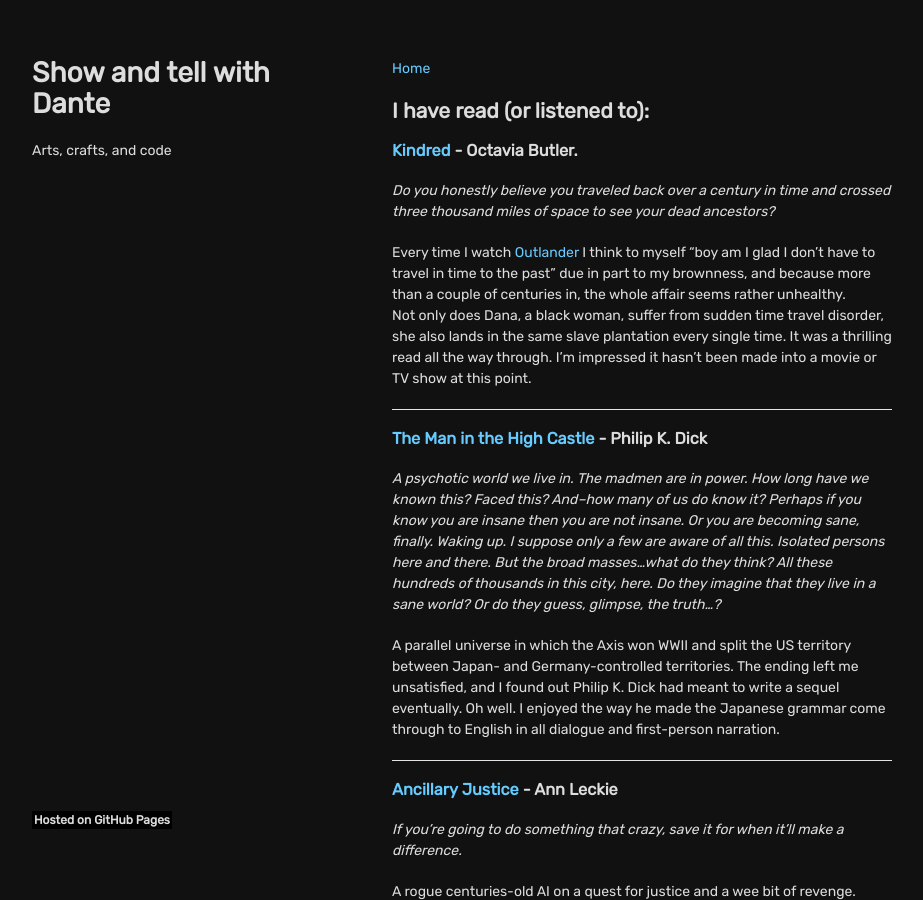
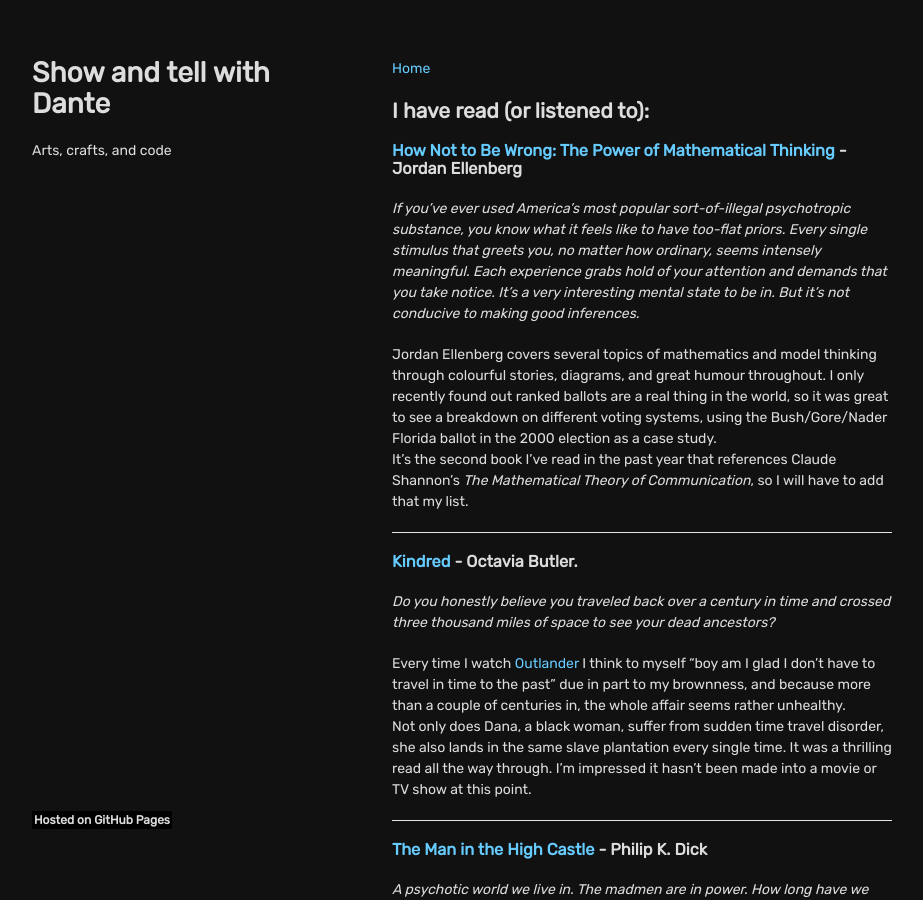
Before and after one commit to dasanchez/dasanchez.github.io, a Jekyll site: the page built from books.md, in a window 1280 px wide and 900 px high. Shown: the whole window, without its empty margins (178-1101 px from the left). Built offline with Jekyll 4.4.1, drawn with Linux system fonts in a browser that asks for light colours.

Commit message:
FInished How Not to Be Wrong

```diff
--- a/books.md
+++ b/books.md
@@ -5,6 +5,15 @@
 [Home](/)
 
 ## I have read (or listened to):
+
+### [How Not to Be Wrong: The Power of Mathematical Thinking](https://en.wikipedia.org/wiki/How_Not_to_Be_Wrong) - Jordan Ellenberg
+
+_If you've ever used America's most popular sort-of-illegal psychotropic substance, you know what it feels like to have too-flat priors. Every single stimulus that greets you, no matter how ordinary, seems intensely meaningful. Each experience grabs hold of your attention and demands that you take notice. It's a very interesting mental state to be in. But it's not conducive to making good inferences._
+
+Jordan Ellenberg covers several topics of mathematics and model thinking through colourful stories, diagrams, and great humour throughout. I only recently found out ranked ballots are a real thing in the world, so it was great to see a breakdown on different voting systems, using the Bush/Gore/Nader Florida ballot in the 2000 election as a case study.
+It's the second book I've read in the past year that references Claude Shannon's _The Mathematical Theory of Communication_, so I will have to add that my list.
+
+---
 
 ### [Kindred](https://en.wikipedia.org/wiki/Kindred_(novel)) - Octavia Butler.
 
```
Also changed, not shown: index.md (+1 -1 lines).
